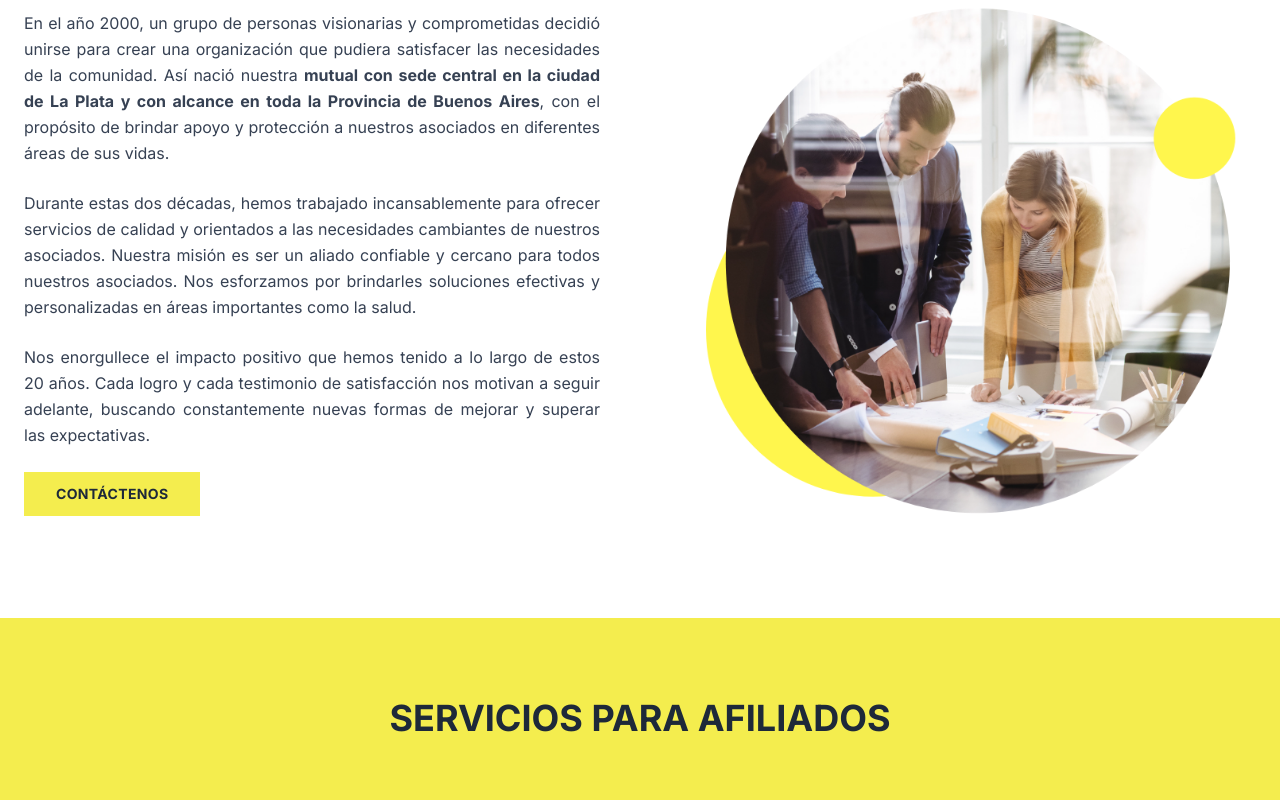
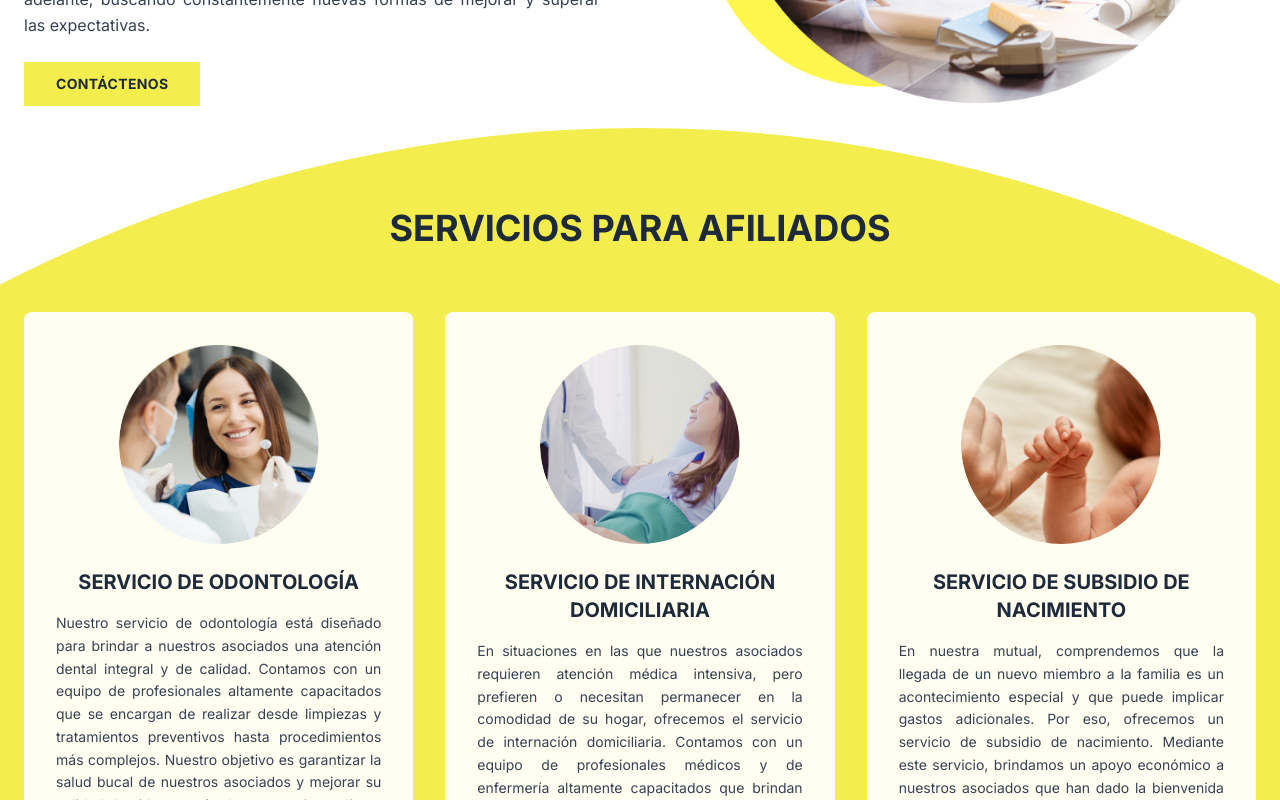
Before and after one commit to blassmm/mutualamarilla, a Next.js app: page / in a window 1280 px wide. Shown: the part 1140-1940 px from the top of the page. Built offline with nearby package versions, Linux system fonts and the light colour scheme.

Commit message:
igualando secciones

```diff
--- a/components/aboutUs.tsx
+++ b/components/aboutUs.tsx
@@ -5,7 +5,7 @@ import Link from "next/link"
 
 export default function AboutUs() {
     return (
-        <section className="bg-white px-6 pb-20 pt-40">
+        <section className="bg-white px-6  ">
         <div className="mx-auto max-w-7xl">
           <h2 className="mb-12 text-4xl font-bold text-gray-800">QUIENES SOMOS</h2>
 
--- a/components/hero.tsx
+++ b/components/hero.tsx
@@ -4,21 +4,25 @@ import Image from "next/image"
 
 export function Hero() {
     return (
-        <section className="relative">
-        <div className="relative h-screen w-full z-0">
+        <section className="relative bg-white h-[550px]">
+        <div className="relative h-screen w-full z-0"
+             style={{
+               clipPath: 'ellipse(100% 70% at 50% 0%)'
+             }}>
           <Image
             src="/images/heroImg.jpg"
             alt="Manos unidas en equipo"
             fill
             className="object-cover"
+            style={{ objectPosition: 'center 40%' }}
             priority
           />
           <div className="absolute inset-0 bg-gradient-to-b from-transparent to-white/20 z-10 pointer-events-none" />
         </div>
 
         {/* Logo Circle Overlay */}
-        <div className="absolute left-1/2 bottom-0 -translate-x-1/2 translate-y-1/2 z-20">
-          <div className="relative h-[280px] w-[280px]">
+        <div className="absolute left-1/2 bottom-20 -translate-x-1/2 z-20">
+          <div className="relative h-[300px] w-[300px]">
             <Image
               src="/images/logoHero.png"
               alt="AMAT - Mutual Amarilla de Trabajadores"
--- a/components/services.tsx
+++ b/components/services.tsx
@@ -4,7 +4,14 @@ import Image from "next/image"
 
 export default function Services() {
   return (
-    <section className="bg-[#F4ED4E] px-6 py-20">
+    <section className="relative bg-white ">
+      <div className="absolute inset-0 bg-[#F4ED4E] z-0"
+           style={{
+             clipPath: 'ellipse(120% 100% at 50% 100%)'
+           }}
+      />
+
+      <div className="relative z-10 px-6 py-20">
         <div className="mx-auto max-w-7xl">
           <h2 className="mb-16 text-center text-4xl font-bold text-gray-800">SERVICIOS PARA AFILIADOS</h2>
 
@@ -146,6 +153,7 @@ export default function Services() {
             </div>
           </div>
         </div>
+      </div>
     </section>
   )
 }
```
Lines whose indentation alone changed are shown as unchanged.
